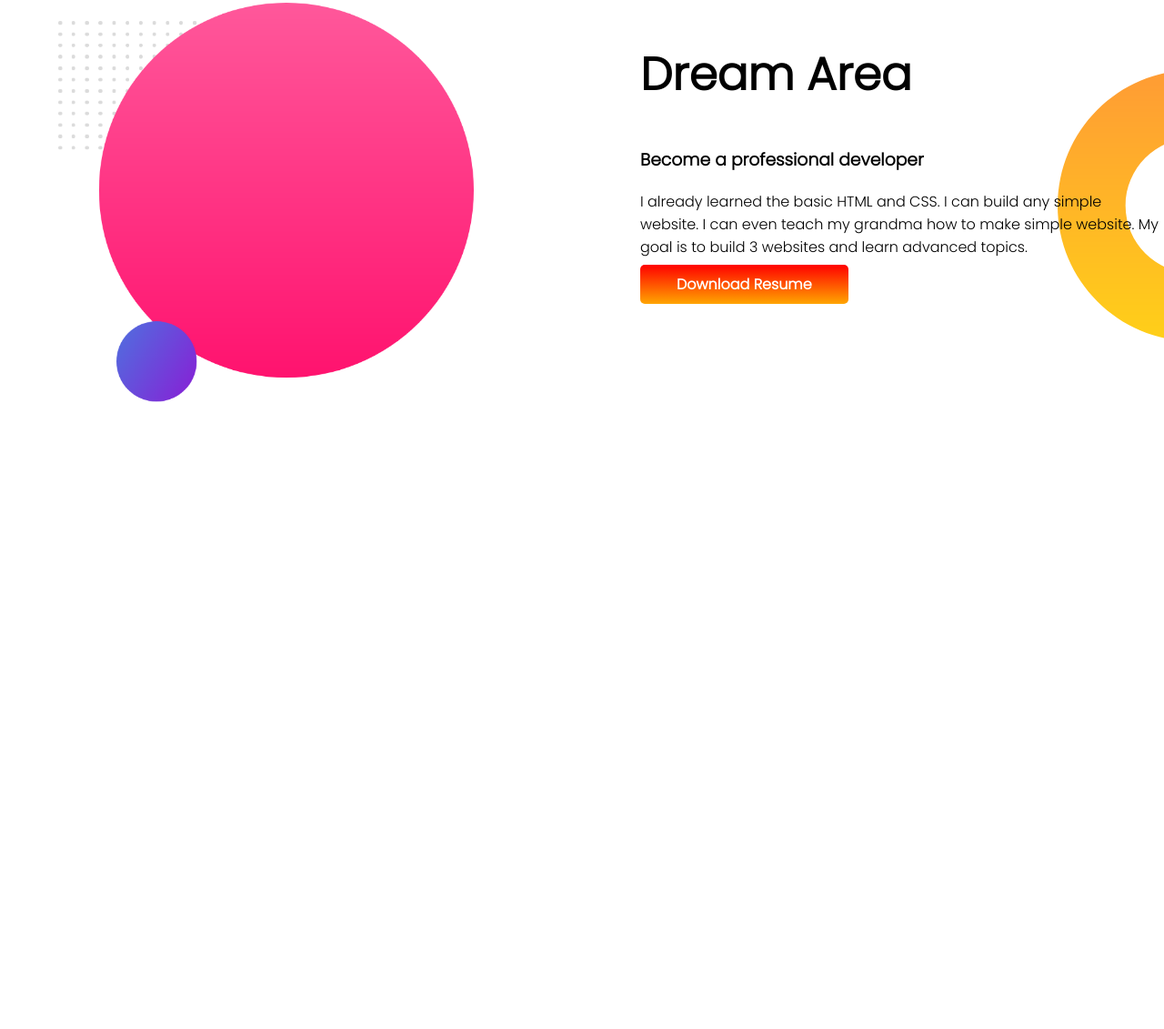
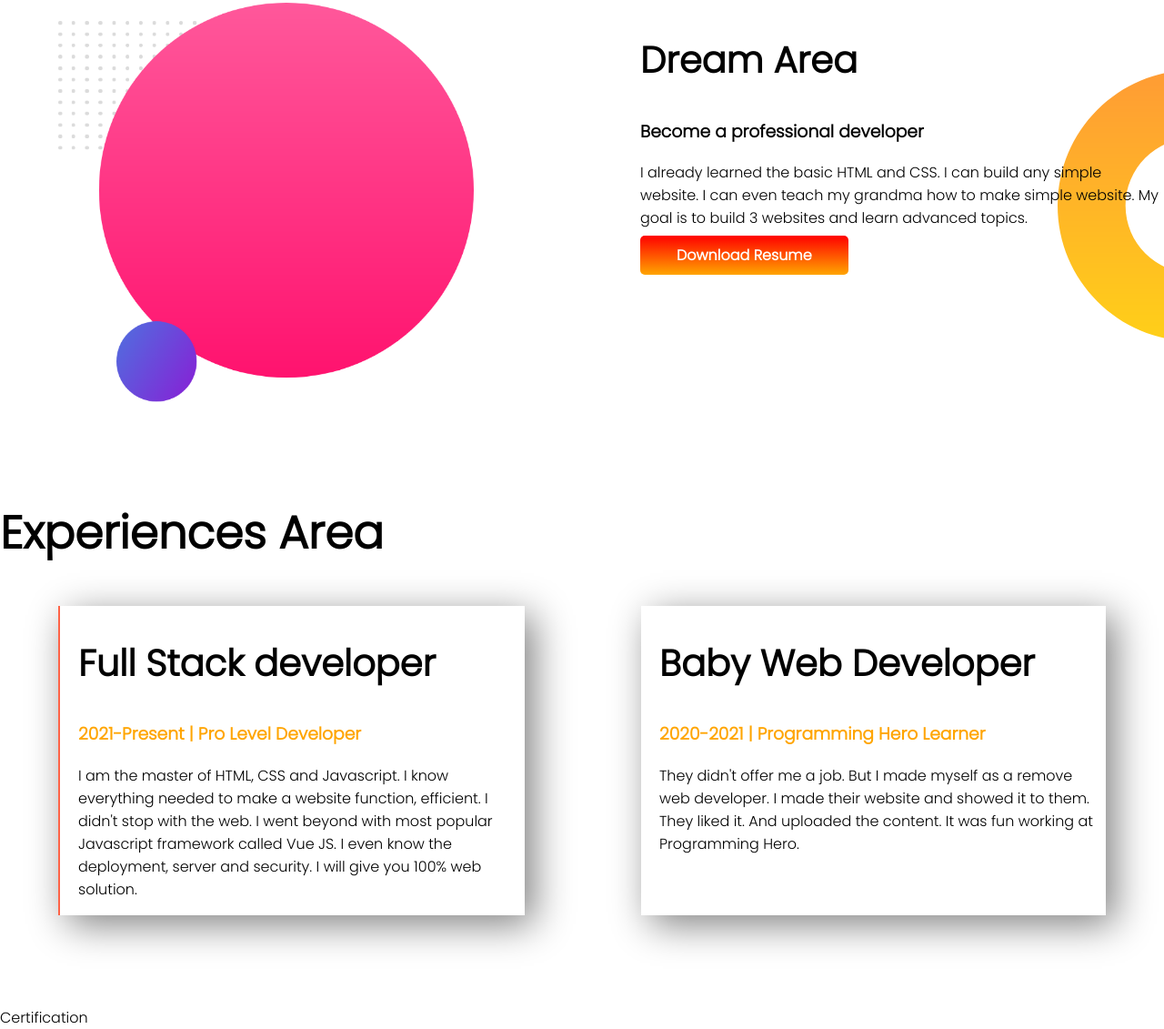
Before and after one commit to nasim599/Developer-Portfolio, a plain HTML site: page index.html in a window 1280 px wide. Shown: the part 560-1691 px from the top of the page at 91% size. Before the commit the page ends 1051 px from the top, so only its background shows below. Drawn offline with Linux system fonts and the light colour scheme.

Commit message:
footer added

```diff
--- a/index.html
+++ b/index.html
@@ -37,7 +37,7 @@
             <img src="images/my-bg2.png" alt="">
         </div>
         <div class="half-width">
-            <h1>Dream Area</h1>
+            <h2>Dream Area</h2>
             <h3>Become a professional developer</h3>
             <p>I already learned the basic HTML and CSS. I can build any simple website. I can even teach my grandma how
                 to make simple website. My goal is to build 3 websites and learn advanced topics.</p>
@@ -46,14 +46,29 @@
     </section>
 
     <section>
-        <h1></h1>
-        <div>
-
-        </div>
-        <div>
-
+        <h1>Experiences Area</h1>
+        <div class="experience-area">
+            <div id="full-stack" class="experiance-items">
+                <h2>Full Stack developer</h2>
+                <h3 class="orange-colour">2021-Present | Pro Level Developer</h3>
+                <P>I am the master of HTML, CSS and Javascript. I know everything needed to make a website function,
+                    efficient. I didn't stop with the web. I went beyond with most popular Javascript framework called
+                    Vue
+                    JS. I even know the deployment, server and security. I will give you 100% web solution.</P>
+            </div>
+            <div id="baby-devo" class="experiance-items">
+                <h2>Baby Web Developer</h2>
+                <h3 class="orange-colour">2020-2021 | Programming Hero Learner</h3>
+                <p>They didn't offer me a job. But I made myself as a remove web developer. I made their website and
+                    showed it to them. They liked it. And uploaded the content. It was fun working at Programming Hero.
+                </p>
+            </div>
         </div>
     </section>
+
 </body>
+<footer class="text">Certification
+
+</footer>
 
 </html>
--- a/style.css
+++ b/style.css
@@ -17,6 +17,10 @@ body {
 
 h1 {
     font-size: 50px;
+}
+
+h2 {
+    font-size: 40px;
 }
 
 .hire-button {
@@ -43,4 +47,26 @@ h1 {
     background-image: url(images/dream-bg.png);
     background-repeat: no-repeat;
     background-position: right;
+    margin-bottom: 100px;
 }
+
+.orange-colour {
+    color: orange;
+}
+
+.experience-area {
+    display: flex;
+}
+
+.experiance-items {
+    width: 40%;
+    margin-left: 5%;
+    margin-right: 5%;
+    margin-bottom: 100px;
+    padding-left: 20px;
+    box-shadow: 10px 10px 40px gray;
+}
+#full-stack{
+    border-left: 2px solid tomato;
+}
+#baby-devo
```
